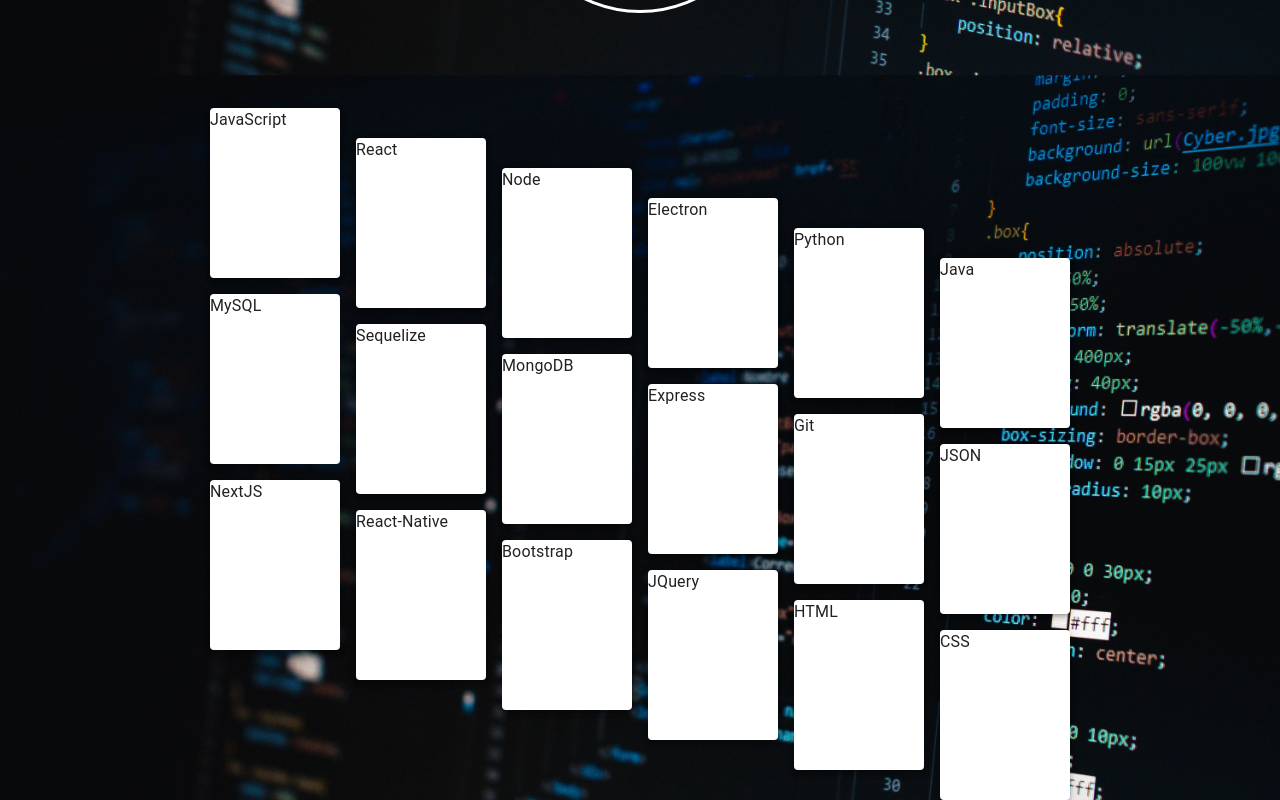
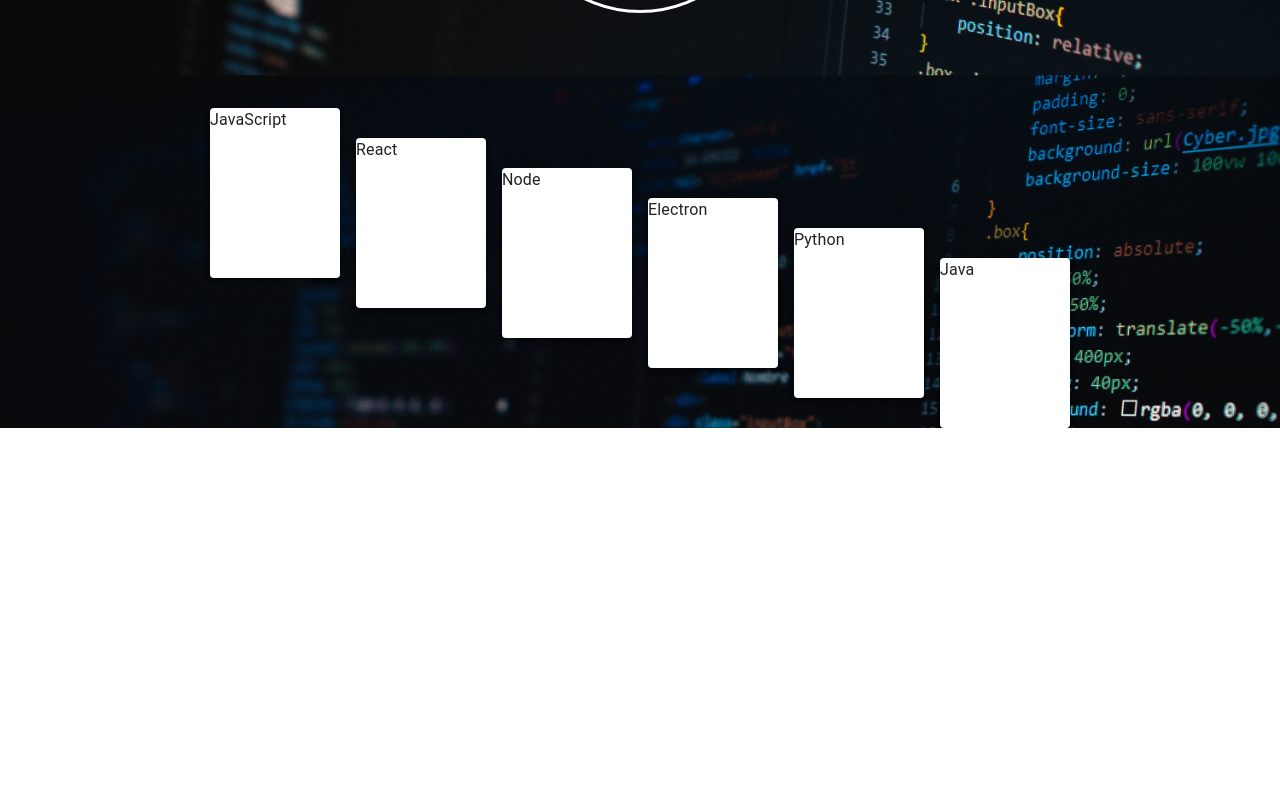
Before and after one commit to omiinaya/nextjs, a Next.js app: page / in a window 1280 px wide. Shown: the part 778-1578 px from the top of the page. After the commit the page ends 1206 px from the top, so only its background shows below. Built offline with nearby package versions, Linux system fonts and the light colour scheme; a web font is replaced by a local one.

Commit message:
fixing centering issue caused by length of cards.

```diff
--- a/components/Cards.js
+++ b/components/Cards.js
@@ -19,7 +19,7 @@
                                 {...(props.visible ? { timeout: (index + 1) * 500 } : {})}
                             >
                                 <Paper sx={{ m: 1 }} elevation={4}>
-                                    <Box sx={{ width: 130, height: 170 }}>
+                                    <Box sx={{ width: 120, height: 170 }}>
                                         {card}
                                     </Box>
                                 </Paper>
@@ -38,7 +38,7 @@
                                 {...(props.visible ? { timeout: (index + 4) * 500 } : {})}
                             >
                                 <Paper sx={{ m: 1 }} elevation={4}>
-                                    <Box sx={{ width: 130, height: 170 }}>
+                                    <Box sx={{ width: 120, height: 170 }}>
                                         {card}
                                     </Box>
                                 </Paper>
--- a/components/Skills.js
+++ b/components/Skills.js
@@ -33,46 +33,6 @@
                     <Cards cards={cards1} visible={visible1} mobile={true} />
                 </Box>
             </VisibilitySensor>
-            <VisibilitySensor
-                onChange={(e) => { if (e) setVisible2(e) }}
-            >
-                <Box
-                    display={{ xs: 'none', sm: 'none', md: 'flex', lg: 'flex' }}
-                    justifyContent='center'
-                >
-                    <Cards cards={cards2} visible={visible2} mobile={false} />
-                </Box>
-            </VisibilitySensor>
-            <VisibilitySensor
-                onChange={(e) => { if (e) setVisible2(e) }}
-            >
-                <Box
-                    display={{ xs: 'flex', sm: 'flex', md: 'none', lg: 'none' }}
-                    justifyContent='center'
-                >
-                    <Cards cards={cards2} visible={visible2} mobile={true} />
-                </Box>
-            </VisibilitySensor>
-            <VisibilitySensor
-                onChange={(e) => { if (e) setVisible3(e) }}
-            >
-                <Box
-                    display={{ xs: 'none', sm: 'none', md: 'flex', lg: 'flex' }}
-                    justifyContent='center'
-                >
-                    <Cards cards={cards3} visible={visible3} mobile={false} />
-                </Box>
-            </VisibilitySensor>
-            <VisibilitySensor
-                onChange={(e) => { if (e) setVisible3(e) }}
-            >
-                <Box
-                    display={{ xs: 'flex', sm: 'flex', md: 'none', lg: 'none' }}
-                    justifyContent='center'
-                >
-                    <Cards cards={cards3} visible={visible3} mobile={true} />
-                </Box>
-            </VisibilitySensor>
         </Box>
     );
 }
```
